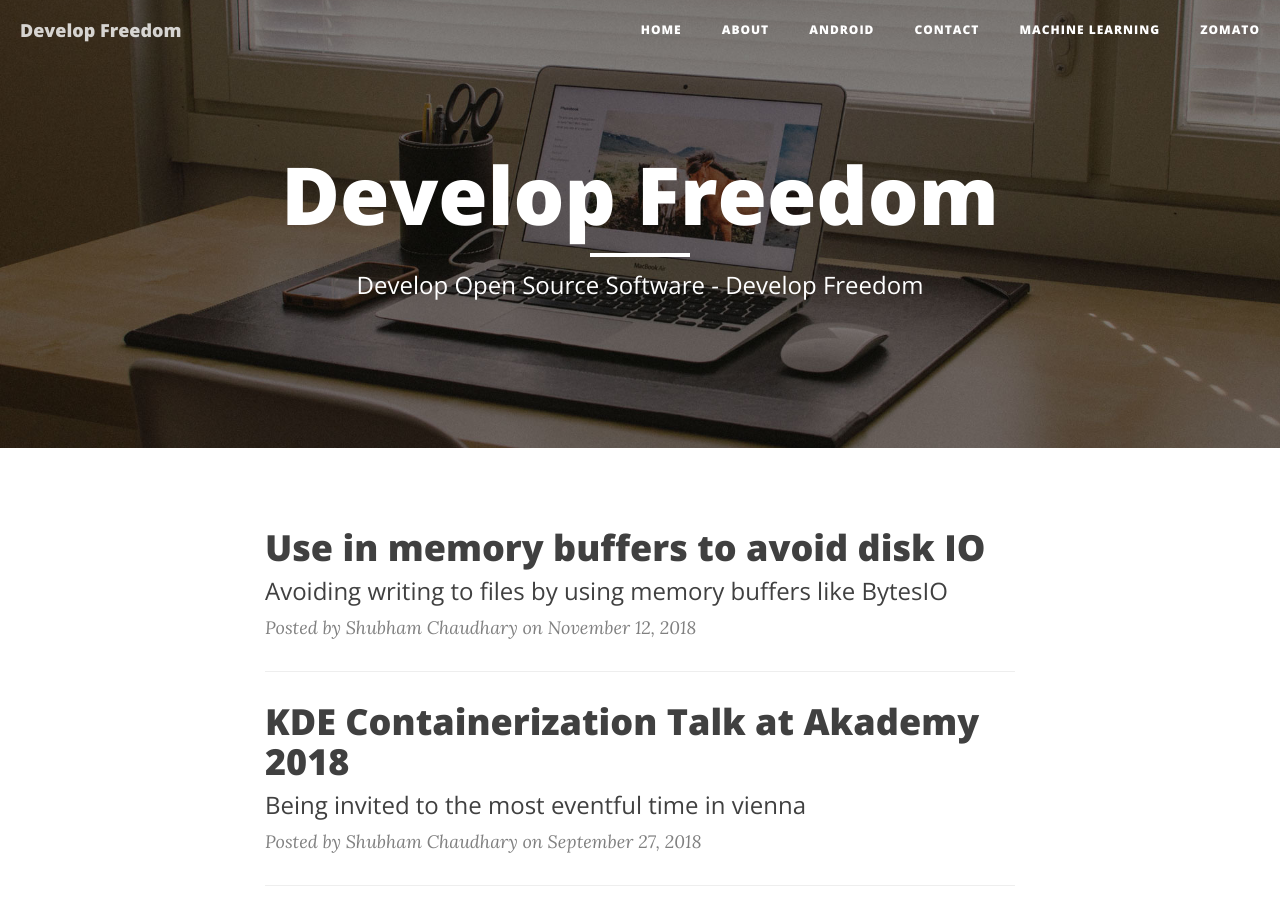
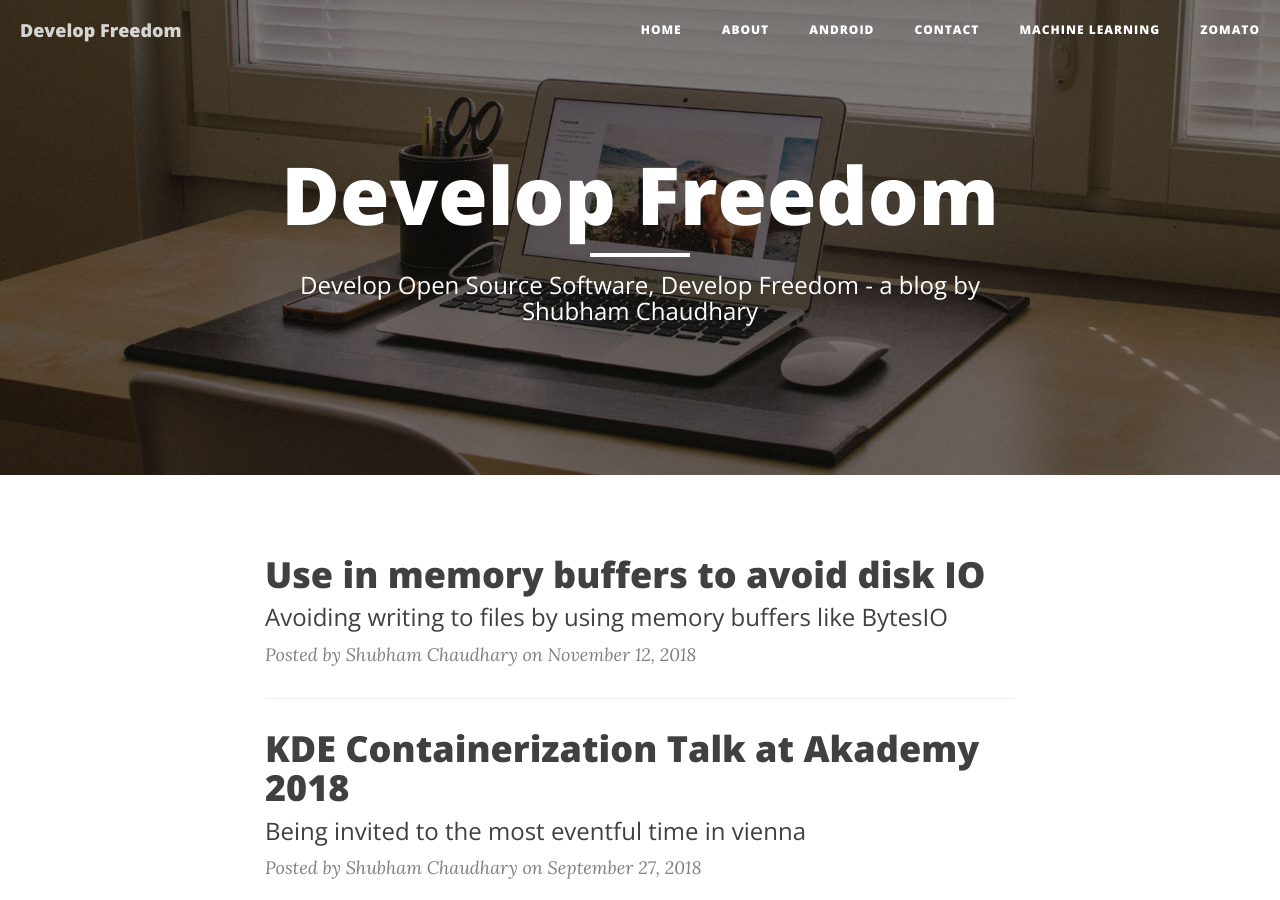
Before and after one commit to ylogx/blog, a Jekyll site: the page built from index.html, in a window 1280 px wide and 900 px high. Built offline with Jekyll 4.4.1, drawn with Linux system fonts in a browser that asks for light colours; nearby versions of some CDN libraries; the list of posts is cut into pages by our own code.

Commit message:
Add subtitle in the meta description

```diff
--- a/_config.yml
+++ b/_config.yml
@@ -2,6 +2,7 @@
 title: Develop Freedom
 header-img: img/home-bg.jpg
 email: me@shubhamchaudhary.in
+post_title_suffix: "Develop Freedom: Blog by Shubham Chaudhary"
 description: "Develop Freedom - Blog by Shubham Chaudhary"
 baseurl: "/blog" # the subpath of your site, e.g. /blog/
 url: "https://shubham.chaudhary.xyz" # the base hostname & protocol for your site
@@ -17,7 +18,13 @@
 highlighter: rouge
 permalink: pretty
 paginate: 5
-exclude: ["less","node_modules","Gruntfile.js","package.json","README.md", ".idea"]
+exclude:
+  - "less"
+  - "node_modules"
+  - "Gruntfile.js"
+  - "package.json"
+  - "README.md"
+  - ".idea"
 plugins:
   - jekyll-paginate
   #- jekyll-sitemap
--- a/_includes/head.html
+++ b/_includes/head.html
@@ -3,9 +3,9 @@
     <meta charset="utf-8">
     <meta http-equiv="X-UA-Compatible" content="IE=edge">
     <meta name="viewport" content="width=device-width, initial-scale=1">
-    <meta name="description" content="{{ site.description }}">
+    <meta name="description" content="{% if page.subtitle %}{{ page.subtitle }} - {{ site.post_title_suffix }}{% else %}{{ site.description }}{% endif %}">
 
-    <title>{% if page.title %}{{ page.title }} - {{ site.title }}{% else %}{{ site.title }}{% endif %}</title>
+    <title>{% if page.title %}{{ page.title }} - {{ site.post_title_suffix }}{% else %}{{ site.post_title_suffix }}{% endif %}</title>
 
     {% if page.canonical_url != nil %}
     <link rel="canonical" href="{{ page.canonical_url }}"/>
--- a/index.html
+++ b/index.html
@@ -1,12 +1,13 @@
 ---
 layout: page
-description: "Develop Open Source Software - Develop Freedom"
+description: "Develop Open Source Software, Develop Freedom - a blog by Shubham Chaudhary"
 ---
 
 {% for post in paginator.posts %}
 <div class="post-preview">
     <a href="{{ post.url | prepend: site.baseurl }}">
-        <h2 class="post-title">            {{ post.title }}
+        <h2 class="post-title">
+            {{ post.title }}
         </h2>
         {% if post.subtitle %}
         <h3 class="post-subtitle">
```
